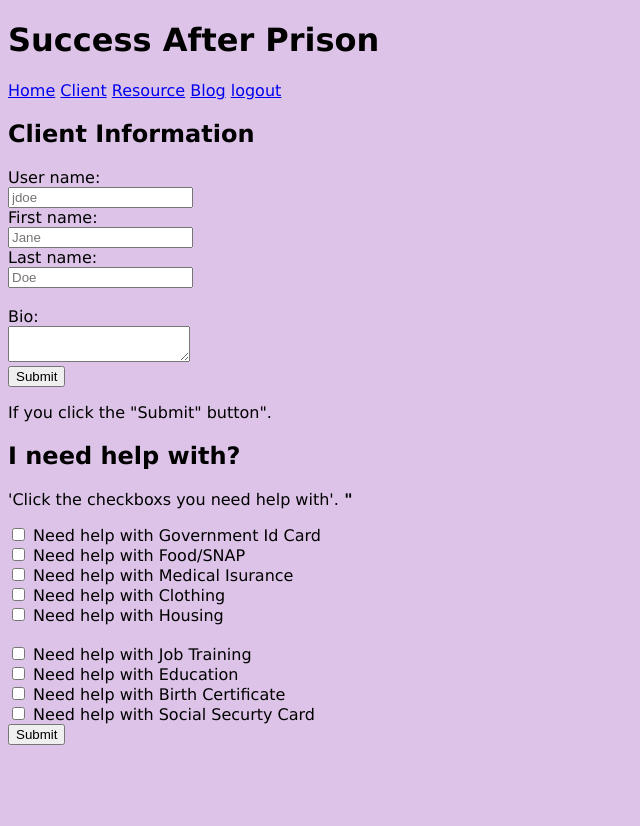
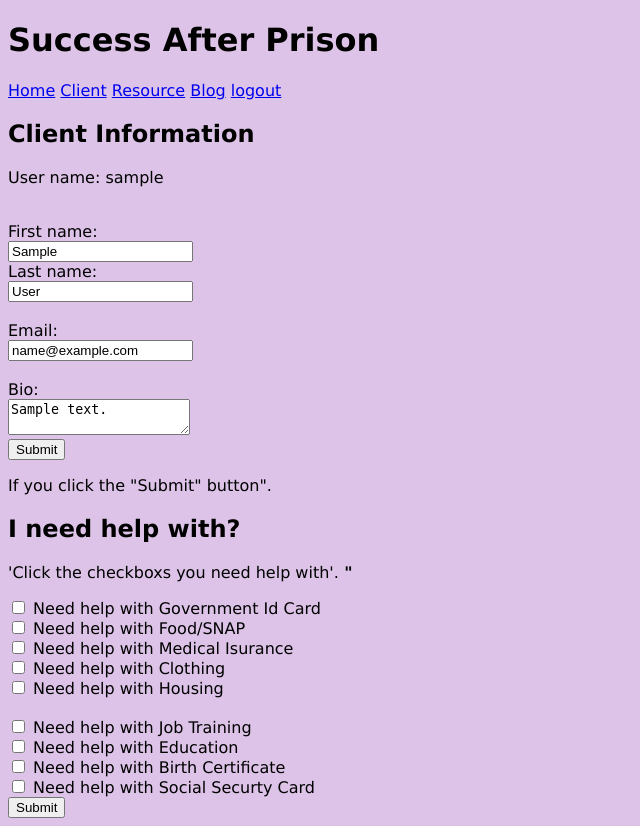
Before and after one commit to yahighness/s_a_p, a Django app: page /client/ in a window 1280 px wide. Shown: the whole page, without its empty margins (0-640 px from the left). Before the commit the page ends 745 px from the top, so only its background shows below. Run offline with Django 3.2, Linux system fonts and the light colour scheme; a user stored in the database is signed in; tables that the repository leaves empty hold one stand-in row (values such as "Sample post").

Commit message:
updated client profile form

```diff
--- a/s_a_p/my_sap/templates/client.html
+++ b/s_a_p/my_sap/templates/client.html
@@ -33,17 +33,19 @@
 <form action="" method="post">
     {% csrf_token %}
 
-    <label for="username">User name:</label><br>
-    <input type="text" id="username" name="username" placeholder="jdoe"><br>
+    <p>User name: {{ profile.user.username }}</p><br>
 
     <label for="fname">First name:</label><br>
-    <input type="text" id="fname" name="fname" placeholder="Jane"><br>
+    <input type="text" id="fname" name="fname" value="{{ profile.user.first_name }}"><br>
 
     <label for="lname">Last name:</label><br>
-    <input type="text" id="lname" name="lname" placeholder="Doe"><br><br>
+    <input type="text" id="lname" name="lname" value="{{ profile.user.last_name }}"><br><br>
+
+    <label for="email">Email:</label><br>
+    <input type="text" id="email" name="email" value="{{ profile.user.email }}"><br><br>
 
     <label for="bio"> Bio:</label><br>
-    <textarea id="bio" name="bio"></textarea><br>
+    <textarea id="bio" name="bio">{{ profile.bio }}</textarea><br>
 
      <input type="submit" value="Submit">
 </form>
--- a/s_a_p/my_sap/views.py
+++ b/s_a_p/my_sap/views.py
@@ -34,15 +34,16 @@ def home(request):
 
 
 def client(request):
+    profile = Profile.objects.get(user=request.user)
+    context = {"known_user": request.user.is_authenticated, "profile": profile}
     if request.method == "POST":
-        print(request.POST)
-        username = request.POST["username"]
-        user, created = User.objects.get_or_create(username=username, defaults={"first_name": request.POST["fname"], "last_name": request.POST["lname"]})
-        if not created:
-            print(f"username {username} already taken")
-        bio = request.POST["bio"]
-        profile, created = Profile.objects.get_or_create(user=user, defaults={"bio": bio})
-    context = {"known_user": request.user.is_authenticated}
+        user = profile.user
+        user.first_name = request.POST["fname"]
+        user.last_name = request.POST["lname"]
+        user.email = request.POST["email"]
+        user.save()
+        profile.bio = request.POST["bio"]
+        profile.save()
 
     return render(request, 'client.html', context=context)
 
```
